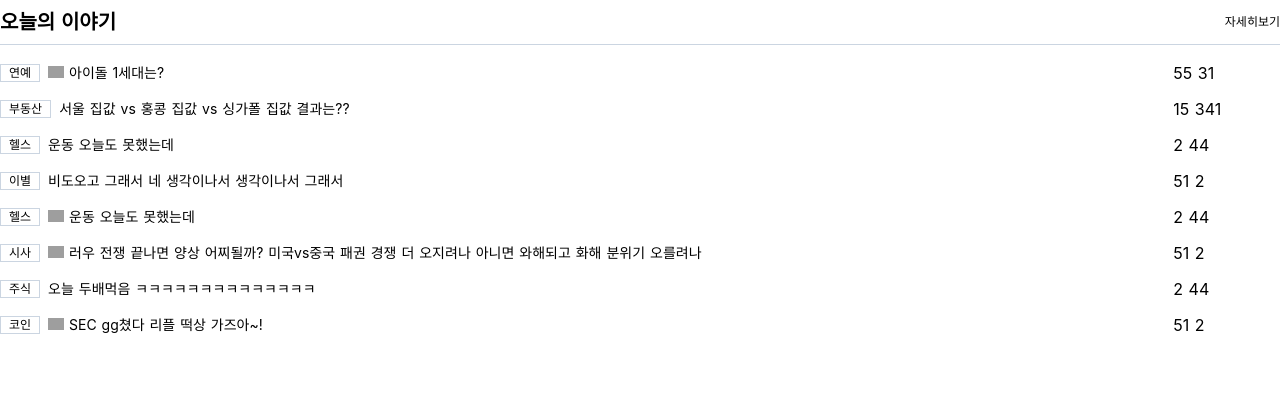
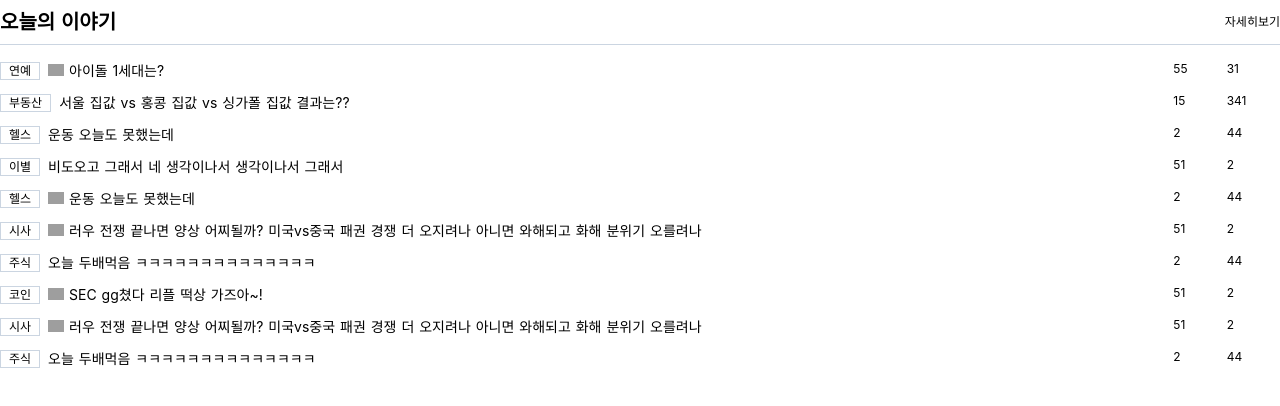
Before and after one commit to ghkdsigm/new_blindcutton_sideproject, a Nuxt app: page /topic in a window 1280 px wide. Shown: the top 406 px of the page. Built offline with nearby package versions, Linux system fonts and the light colour scheme; grey boxes are pictures that could not be loaded.

Commit message:
인기글 업데이트

```diff
--- a/api/data.json
+++ b/api/data.json
@@ -79,6 +79,26 @@
       "content": "비도오고 그래서 운동하기 싫으다",
       "views": 51,
       "likes": 2,
+      "dislikes": 1144,
+      "hashtag": ["헬스보이", "풀업", "푸쉬업", "윗통", "하체"]
+    },
+    {
+      "category": "시사",
+      "addedfile": "Y",
+      "title": "러우 전쟁 끝나면 양상 어찌될까? 미국vs중국 패권 경쟁 더 오지려나 아니면 와해되고 화해 분위기 오를려나",
+      "content": "비도오고 그래서 운동하기 싫으다",
+      "views": 51,
+      "likes": 2,
+      "dislikes": 1144,
+      "hashtag": ["헬스보이", "풀업", "푸쉬업", "윗통", "하체"]
+    },
+    {
+      "category": "주식",
+      "addedfile": "N",
+      "title": "오늘 두배먹음 ㅋㅋㅋㅋㅋㅋㅋㅋㅋㅋㅋㅋㅋㅋ",
+      "content": "비도오고 그래서 운동하기 싫으다",
+      "views": 2,
+      "likes": 44,
       "dislikes": 1144,
       "hashtag": ["헬스보이", "풀업", "푸쉬업", "윗통", "하체"]
     }
--- a/components/Header.vue
+++ b/components/Header.vue
@@ -1,10 +1,10 @@
 <template>
     <div class="border-b border-stone-300">
-        <div v-if="topUrl" class="w-full px-14 py-1 bg-gray-700 flex items-center justify-between">
+        <div v-if="topUrl" class="w-full px-14 py-2 bg-gray-700 flex items-center justify-between">
             <a :href="topUrl" target="_blank" class="text-slate-300 text-sm">MotorH 포트폴리오 바로가기 <span aria-hidden="true">&rarr;</span></a>
             <button class="text-white text-normal hover:font-bold">X</button>
         </div>
-        <nav class="mx-auto flex max-w-6xl items-center justify-between p-6 lg:px-8" aria-label="Global">
+        <nav class="mx-auto flex max-w-6xl items-center justify-between px-6 py-4 lg:px-8" aria-label="Global">
             <div class="flex lg:hidden">
             <button type="button" class="-m-2.5 inline-flex items-center justify-center rounded-md p-2.5 text-gray-700">
                 <span class="sr-only">Open main menu</span>
--- a/components/search/Search.vue
+++ b/components/search/Search.vue
@@ -3,7 +3,7 @@
     <div class="mb-3">
     <input
         type="search"
-        class="relative m-0 block w-full min-w-0 flex-auto rounded-full border-2 border-solid border-neutral-300 bg-transparent bg-clip-padding px-6 py-4 text-base font-normal leading-[1.6] text-neutral-700 outline-none transition duration-200 ease-in-out focus:z-[3] focus:border-primary focus:text-neutral-700 focus:shadow-[inset_0_0_0_2px_rgb(59,113,202)] focus:outline-none"
+        class="relative m-0 block w-full min-w-0 flex-auto rounded-full border-2 border-solid border-neutral-300 bg-transparent bg-clip-padding px-6 py-4 text-base font-normal leading-[1.6] text-neutral-700 outline-none transition duration-200 ease-in-out focus:z-[3] focus:border-[rgb(59,113,202)] focus:text-neutral-700 focus:shadow-[inset_0_0_0_0.5px_rgb(59,113,202)] focus:outline-none"
         id="exampleSearch"
         placeholder="관심있는 내용을 검색해보세요!" />
     </div>
--- a/components/topic/TopicList.vue
+++ b/components/topic/TopicList.vue
@@ -10,8 +10,9 @@
             {{ item.title }}
           </a>
         </span>
-        <span class="w-1/12">
-          {{ item.views }} {{ item.likes }}
+        <span class="w-1/12 flex justify-between text-left">
+          <span class="w-1/2 text-xs"><i class="blind"></i>{{ item.views }}</span>
+          <span class="w-1/2 text-xs"><i class="blind"></i>{{ item.likes }}</span>
         </span>
       </li>
     </ul>
--- a/package.json
+++ b/package.json
@@ -13,6 +13,7 @@
     "precommit": "npm run lint"
   },
   "dependencies": {
+    "@fortawesome/vue-fontawesome": "^2.0.10",
     "nuxt": "^2.0.0"
   },
   "devDependencies": {
--- a/pages/index.vue
+++ b/pages/index.vue
@@ -24,6 +24,7 @@
                 </span>
               </li>
             </ul>
+            <p class="text-xs w-full text-center mt-4">※ 블라인드에서 실시간으로 많이 검색된 회사 순위</p>
           </div>
           <a href="">
             <img class="w-full" src="https://openads-real.s3.amazonaws.com/openadsAdmin/smart-editor/images/20220715104826418_725689ae-297f-4fd5-b4a0-290858e0fa10.png" alt="">
--- /dev/null
+++ b/plugins/fontawesome.js
@@ -0,0 +1,25 @@
+// For Nuxt 2
+import Vue from 'vue'
+import { library, config } from '@fortawesome/fontawesome-svg-core'
+import { FontAwesomeIcon } from '@fortawesome/vue-fontawesome'
+import { fas } from '@fortawesome/free-solid-svg-icons'
+
+// This is important, we are going to let Nuxt.js worry about the CSS
+config.autoAddCss = false
+
+// You can add your icons directly in this plugin. See other examples for how you
+// can add other styles or just individual icons.
+library.add(fas)
+
+// Register the component globally
+Vue.component('font-awesome-icon', FontAwesomeIcon)
+
+
+// Modify nuxt.config.js adding to the `css` and `plugins` sections.
+css: [
+  '@fortawesome/fontawesome-svg-core/styles.css'
+]
+
+plugins: [
+  '~/plugins/fontawesome.js'
+]
```
Also changed, not shown: 1 other file (tests, documents, lock files or other folders).
